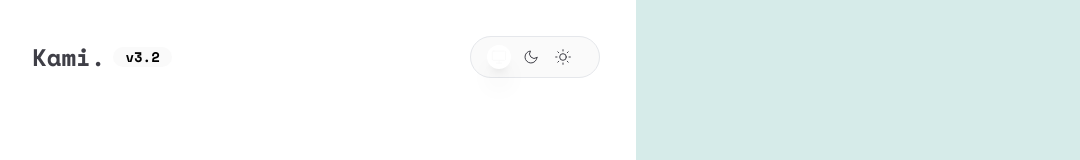
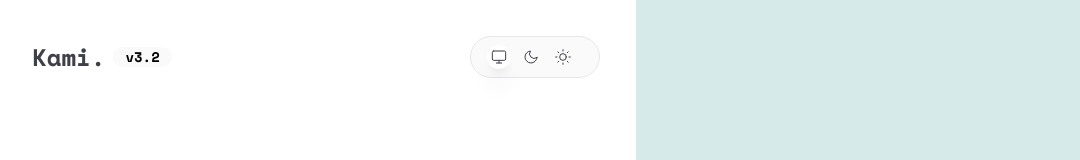
Before and after one commit to lucky-chap/kaminari, a Next.js app: page / in a window 1280 px wide. Shown: the top 160 px of the page, without its empty margins (4-1084 px from the left). Built offline with nearby package versions, Linux system fonts and the light colour scheme.

Commit message:
update theme icon color

```diff
--- a/components/theme-toggle.tsx
+++ b/components/theme-toggle.tsx
@@ -10,12 +10,11 @@ export default function ThemeToggle() {
   return (
     <div className="flex border items-center bg-[#fafafa] shado dark:bg-[#111] dark:border-zinc-800 p-2 px-4 w- justify-between rounded-full">
       <button
-        // className={`mr-2 p-1 dark:text-zinc-500 text-zinc-700 ${
-        //   theme === "system"
-        //     ? "bg-white dark:bg-[#333] text-zinc-50 rounded-full shadow-xl"
-        //     : ""
-        // }`}
-        className={cn("mr-2 p-1 dark:text-zinc-500 text-zinc-700", theme === "system" ? "bg-white dark:bg-[#333] text-zinc-50 rounded-full shadow-xl" : "")}
+        className={`mr-2 p-1 dark:text-zinc-500 text-zinc-700 ${theme === "system"
+            ? "bg-white dark:bg-[#333] text-zinc-50 rounded-full shadow-xl"
+            : ""
+          }`}
+        // className={cn("mr-2 p-1 dark:text-zinc-500 text-zinc-700", theme === "system" ? "bg-white dark:bg-[#333] text-zinc-50 rounded-full shadow-xl" : "")}
         onClick={() => setTheme("system")}
       >
         <Icons.monitor classes="" />
```
